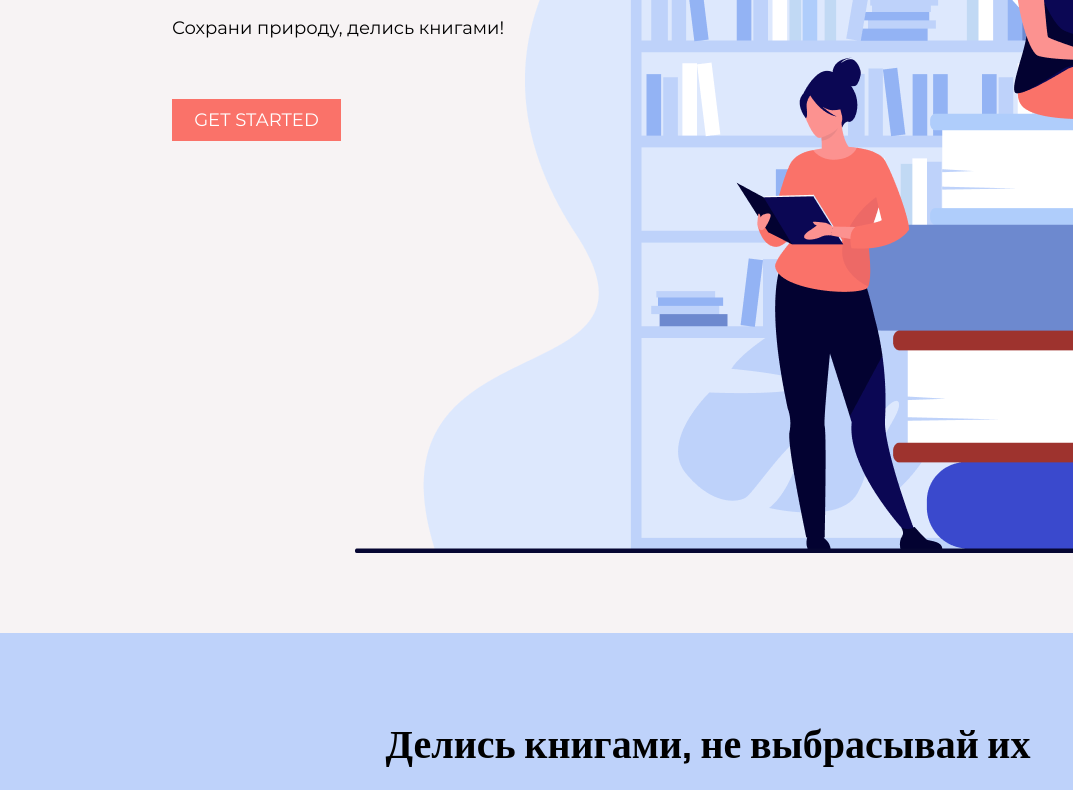
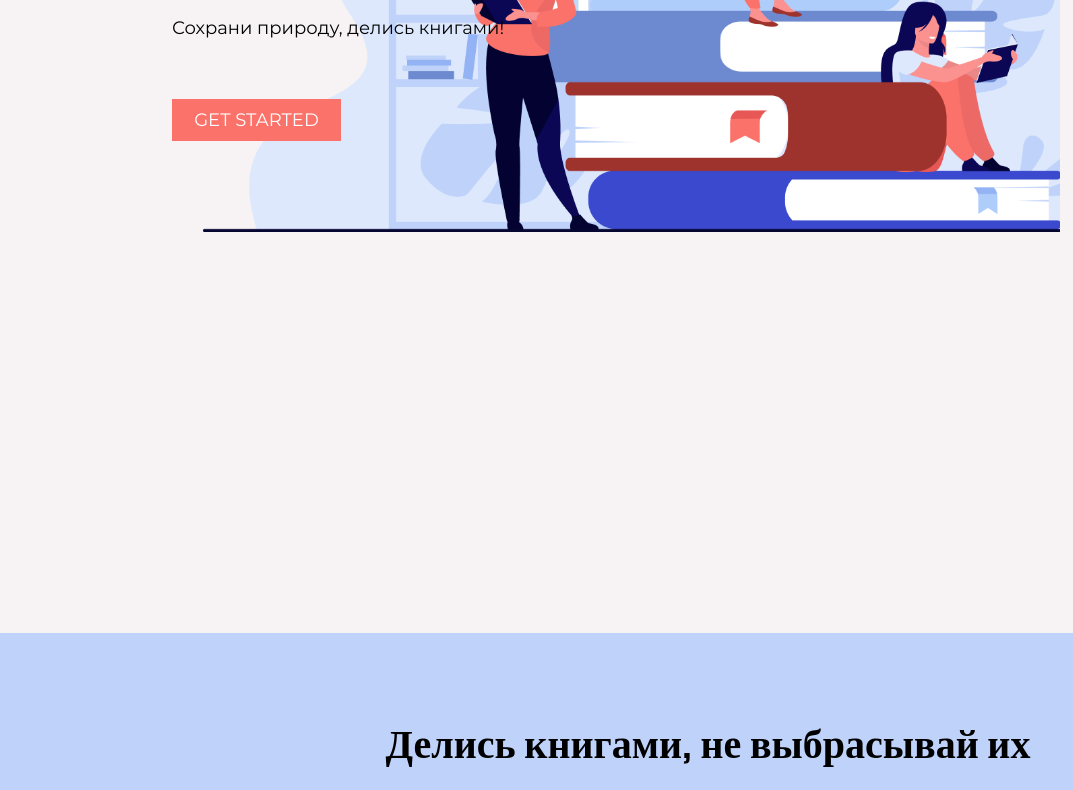
Before and after one commit to bilingual-vovs/BookShare, a plain HTML site: page Code/WelcomePage.html in a window 1280 px wide. Shown: the part 456-1246 px from the top of the page, without its empty margins (207-1280 px from the left). Drawn offline with nearby package versions, Linux system fonts and the light colour scheme.

Commit message:
Adaptatind to enother monitors2

```diff
--- a/Code/WelcomePage.css
+++ b/Code/WelcomePage.css
@@ -76,8 +76,9 @@ body{
 }
 #welcome-img{
     position: absolute;
-    left: 562px;
-    top: 166px;
+    width: 67vw;
+    left: 32vw;
+    top: 15vh;
 }
 #welcome_text{
     font-size: 64px;
```
